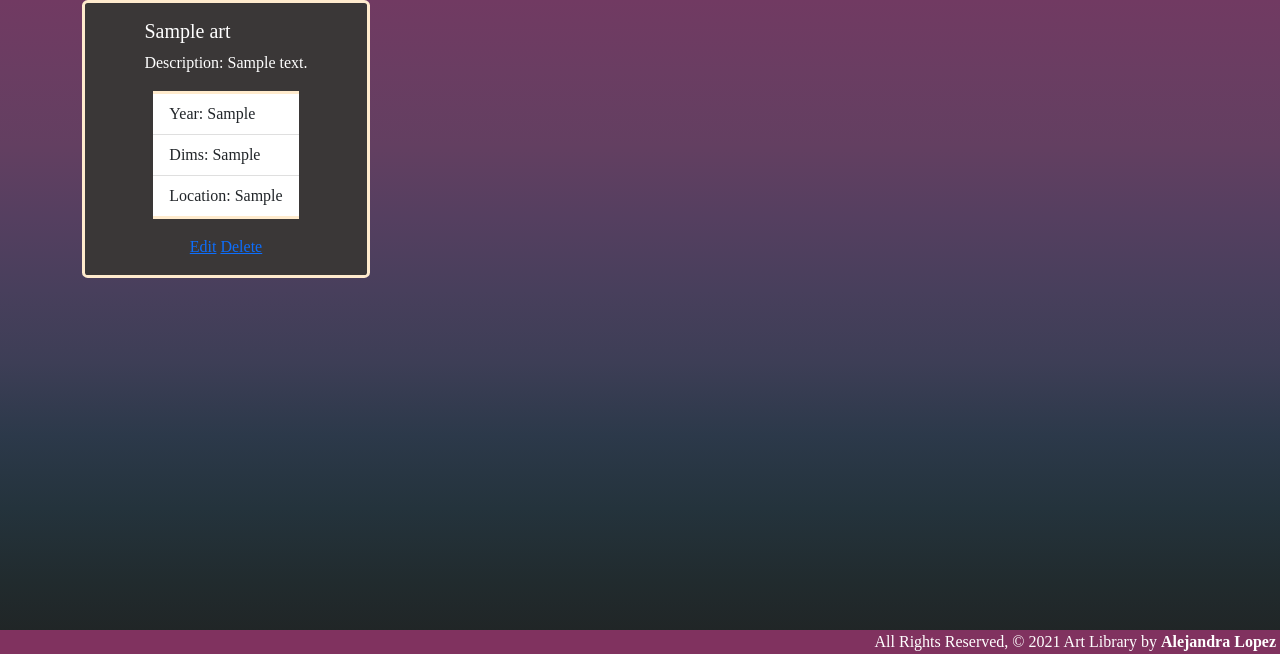
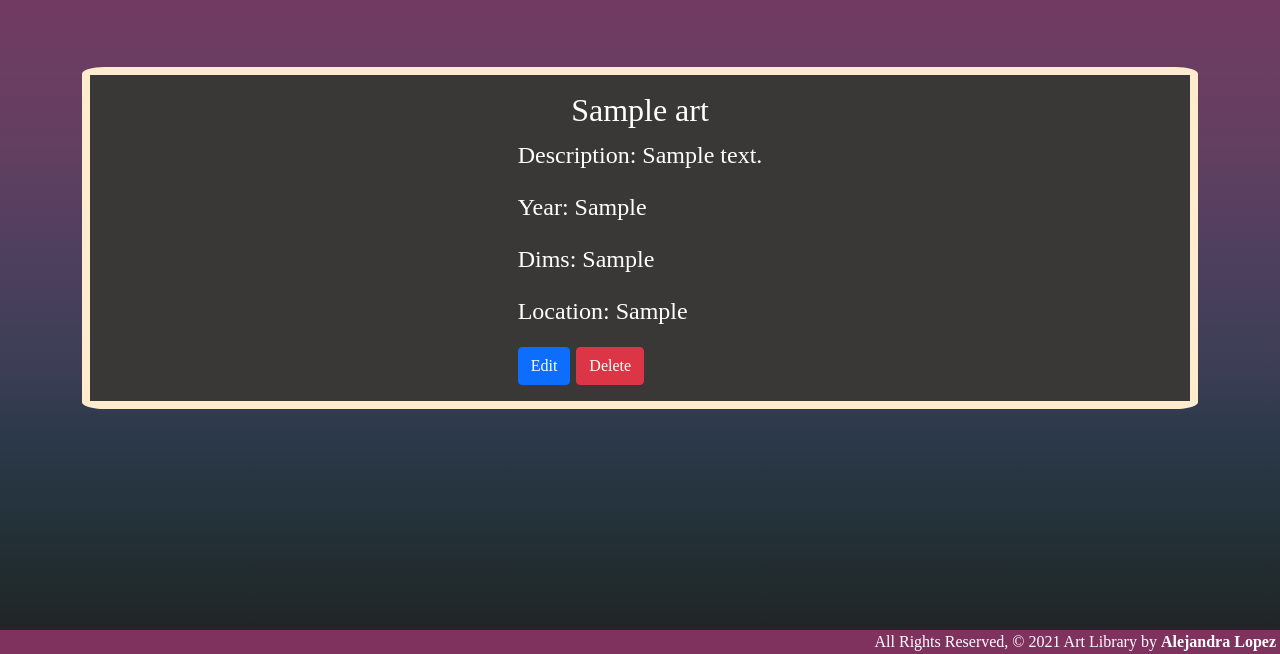
Before and after one commit to alejandracampero/painting_collector, a Django app: page /art/1/ in a window 1280 px wide. Shown: the part 146-800 px from the top of the page. Run offline with Django 3.2, Linux system fonts and the light colour scheme; a user stored in the database is signed in; tables that the repository leaves empty hold one stand-in row (values such as "Sample post"); some web fonts are replaced.

Commit message:
fix layout of forms

```diff
--- a/main_app/static/css/style.css
+++ b/main_app/static/css/style.css
@@ -121,3 +121,9 @@ body {
     justify-self: center;
     margin-bottom: 5%;
   }
+
+  #cancel {
+    font-size: 1.5rem;
+    margin-top: 6%;
+    border-width: 0.5rem;
+  }
--- a/main_app/templates/artists/detail.html
+++ b/main_app/templates/artists/detail.html
@@ -13,7 +13,7 @@
     <p>Birth: {{ artist.birth }}</p>
     <p>Death: {{ artist.death }}</p>
     <p>Movement: {{ artist.movement}}</p>
-    <p>Quote: {{ artist.quote }}</p>
+    <p>Quotes: {{ artist.quotes }}</p>
     <a href="{% url 'artists_update' artist.id %}" class="btn btn-primary">Edit</a>
     <a href="{% url 'artists_delete' artist.id %}" class="btn btn-danger">Delete</a>
   </div>
--- a/main_app/templates/home.html
+++ /dev/null
@@ -1,6 +0,0 @@
-{% extends 'base.html' %}
-{% block content %}
-
-<h1>Home</h1>
-
-{% endblock %}
--- a/main_app/templates/main_app/art_detail.html
+++ b/main_app/templates/main_app/art_detail.html
@@ -4,19 +4,18 @@
    <h1>Art Details</h1>
 </header>
 
-<div class="card" style="width: 18rem;">
+<div class="card" id="artist_det">
   <div class="card-body">
-    <h5 class="card-title">{{ art.title }}</h5>
+  <header>
+    <h2 class="card-title">{{ art.title }}</h2>
+  </header>
     <p class="card-text">Description: {{ art.description }}</p>
-  </div>
-  <ul class="list-group list-group-flush">
-    <li class="list-group-item">Year: {{ art.year }}</li>
-    <li class="list-group-item">Dims: {{ art.dims }}</li>
-    <li class="list-group-item">Location: {{ art.location }}</li>
-  </ul>
-  <div class="card-body">
-    <a href="{% url 'art_update' art.id %}">Edit</a>
-    <a href="{% url 'art_delete' art.id %}">Delete</a>
+    <p>Year: {{ art.year }}</p>
+    <p>Dims: {{ art.dims }}</p>
+    <p>Location: {{ art.location }}</p>
+    <a href="{% url 'art_update' art.id %}" class="btn btn-primary">Edit</a>
+    <a href="{% url 'art_delete' art.id %}" class="btn btn-danger">Delete</a>
   </div>
 </div>
+
 {% endblock %}
--- a/main_app/templates/main_app/art_form.html
+++ b/main_app/templates/main_app/art_form.html
@@ -2,7 +2,10 @@
 
 {% block content %}
   {% if object %}
+  <header>
     <h1>Edit <span class="teal-text">{{object.name}}</span></h1>
+  </header>
+
   {% else %}
    <header>
     <h1>Add Art</h1>
--- a/main_app/templates/main_app/artist_form.html
+++ b/main_app/templates/main_app/artist_form.html
@@ -2,7 +2,9 @@
 
 {% block content %}
   {% if object %}
+  <header>
     <h1>Edit <span class="teal-text">{{object.name}}</span></h1>
+  </header>
   {% else %}
   <header>
    <h1>Add Artist</h1>
--- a/main_app/urls.py
+++ b/main_app/urls.py
@@ -2,8 +2,7 @@ from django.urls import path
 from . import views
 
 urlpatterns = [
-  path('', views.home, name='home'),
-  path('about/', views.about, name='about'),
+  path('', views.about, name='about'),
   path('artists/', views.artists_index, name='index'),
   path('artists/<int:artist_id>/', views.artists_detail, name='detail'),
   path('artists/create/', views.ArtistCreate.as_view(), name='artists_create'),
```
Also changed, not shown: main_app/templates/main_app/art_confirm_delete.html (+11 -7 lines), main_app/templates/main_app/art_list.html (+3 -4 lines), main_app/templates/main_app/artist_confirm_delete.html (+10 -8 lines).
